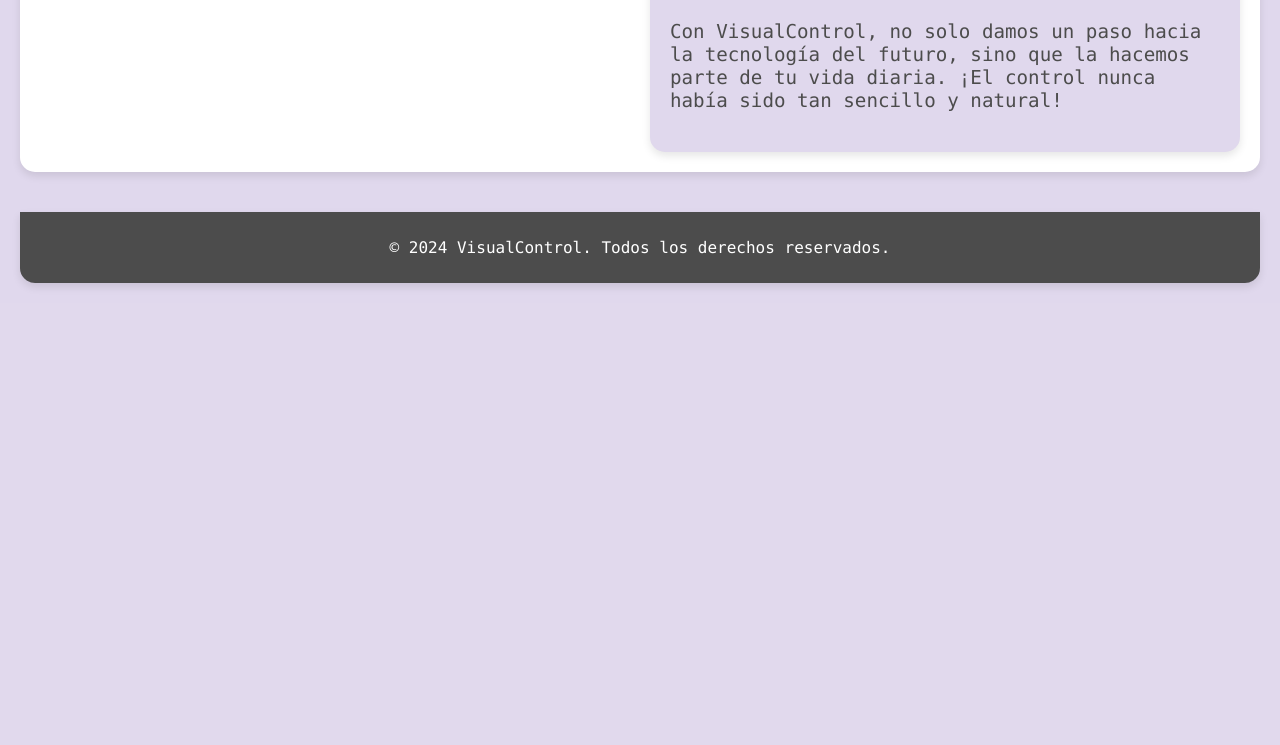
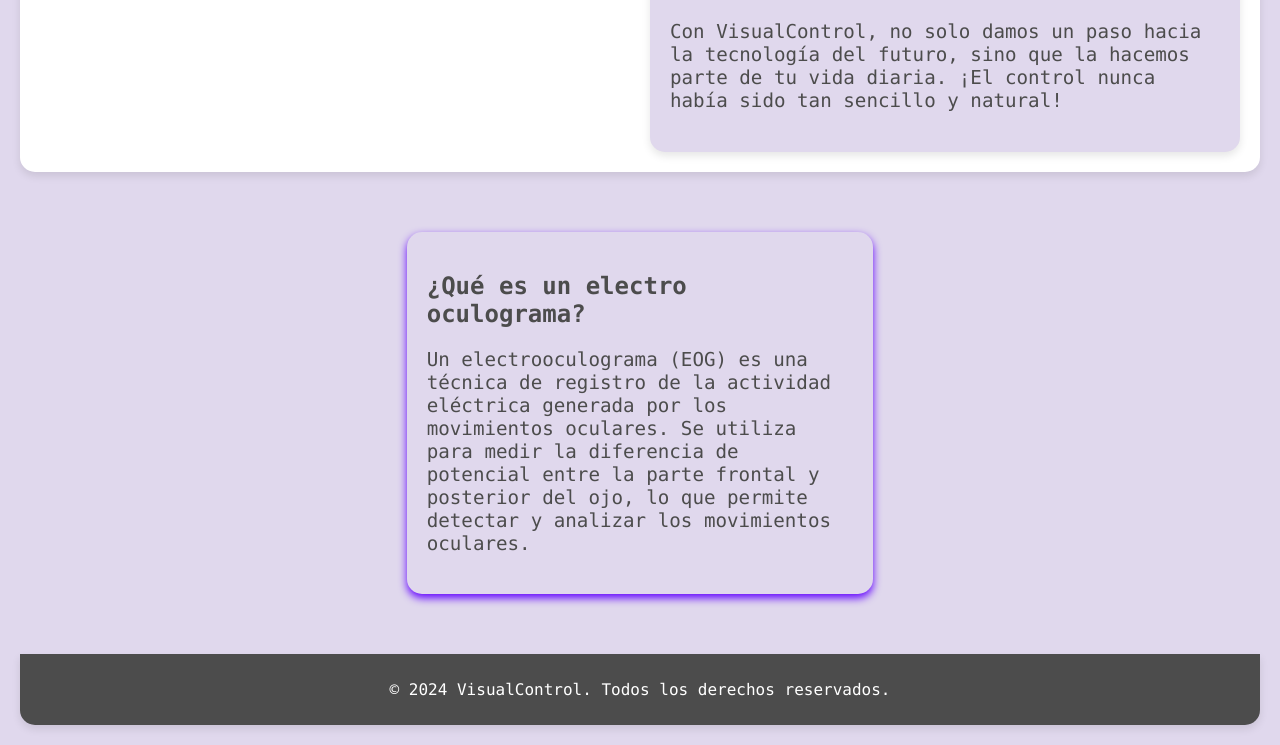
Before and after one commit to HermannPR/HTMLVisualControl, a PHP site: page / in a window 1280 px wide. Shown: the part 1243-1988 px from the top of the page. Before the commit the page ends 1530 px from the top, so only its background shows below. Run offline with PHP 8.4, Linux system fonts and the light colour scheme; some web fonts are replaced.

Commit message:
Add styles and content for electro oculograma section

```diff
--- a/index.css
+++ b/index.css
@@ -78,3 +78,33 @@
 .info-button:hover {
     background-color: var(--highlight-color);
 }
+
+/* New section styles */
+#electro-oculograma {
+    padding: 20px;
+    background-color: var(--var);
+    color: var(--text-color);
+    border-radius: 15px;
+    box-shadow: 0 4px 8px var(--color1);
+    opacity: 1;
+    transform: translateY(var(--scroll-progress, 20px));
+    transition: opacity 0.6s ease-out, transform 0.6s ease-out;
+    margin: 40px auto; /* Add space on top and bottom */
+    width: 33.33%; /* Set width to a third of the page */
+}
+
+#electro-oculograma.visible {
+    opacity: 1;
+    transform: translateY(0);
+}
+
+/* Animated text styles */
+.animated-text {
+    font-size: 1.2em;
+    animation: fadeIn 3s ease-in-out;
+}
+
+@keyframes fadeIn {
+    0% { opacity: 0; }
+    100% { opacity: 1; }
+}
--- a/index.html
+++ b/index.html
@@ -37,7 +37,11 @@
             <p>Además de registrar movimientos oculares, integramos sensores ambientales, como un sensor de humedad, que permite automatizar el encendido de dispositivos en función del clima, ofreciendo una experiencia aún más completa y eficiente.</p>
             <p>Con VisualControl, no solo damos un paso hacia la tecnología del futuro, sino que la hacemos parte de tu vida diaria. ¡El control nunca había sido tan sencillo y natural!</p>
         </section>
+
     </main>
+    <section id="electro-oculograma" class="grid-item">
+        <h2>¿Qué es un electro oculograma?</h2>
+        <p class="animated-text">Un electrooculograma (EOG) es una técnica de registro de la actividad eléctrica generada por los movimientos oculares. Se utiliza para medir la diferencia de potencial entre la parte frontal y posterior del ojo, lo que permite detectar y analizar los movimientos oculares.</p>    </section>
     <div id="footer-placeholder"></div>
     <script src="script.js"></script>
     <script>
```
